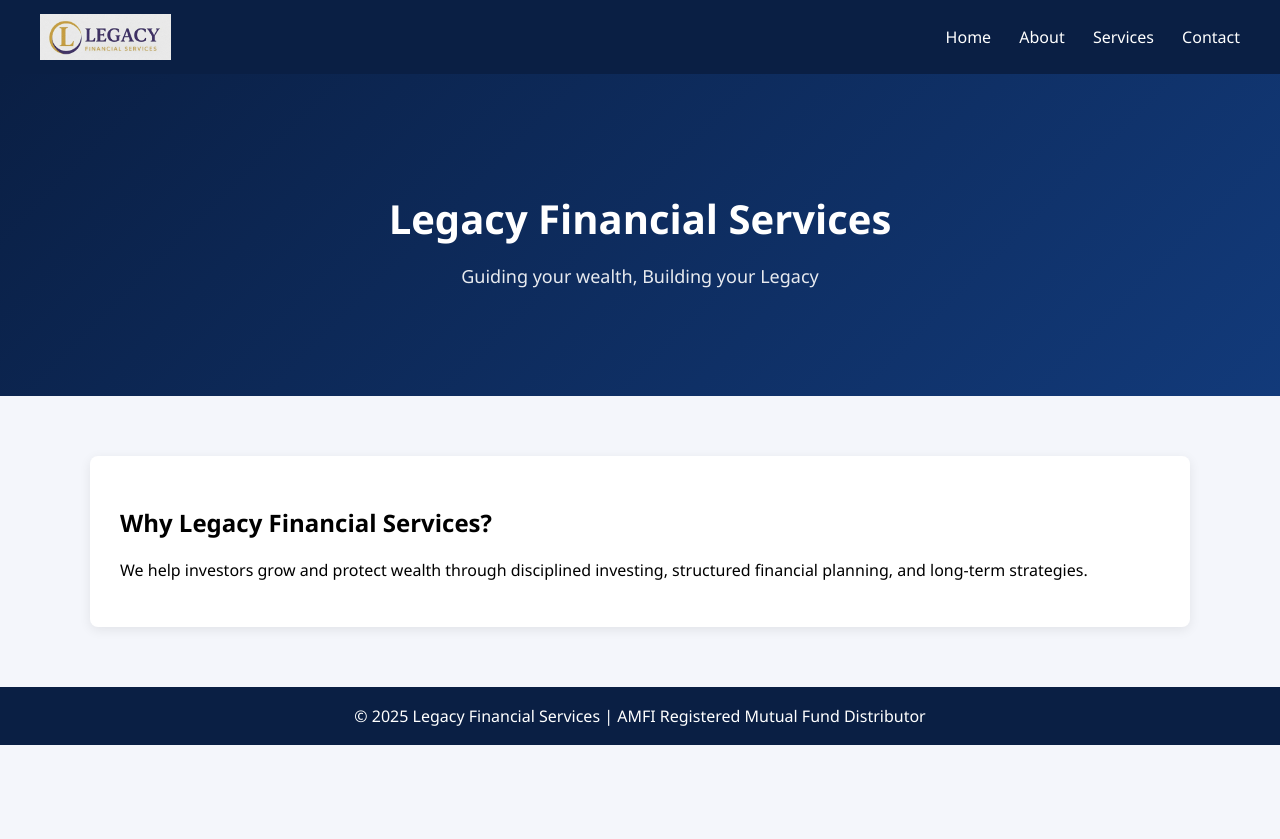
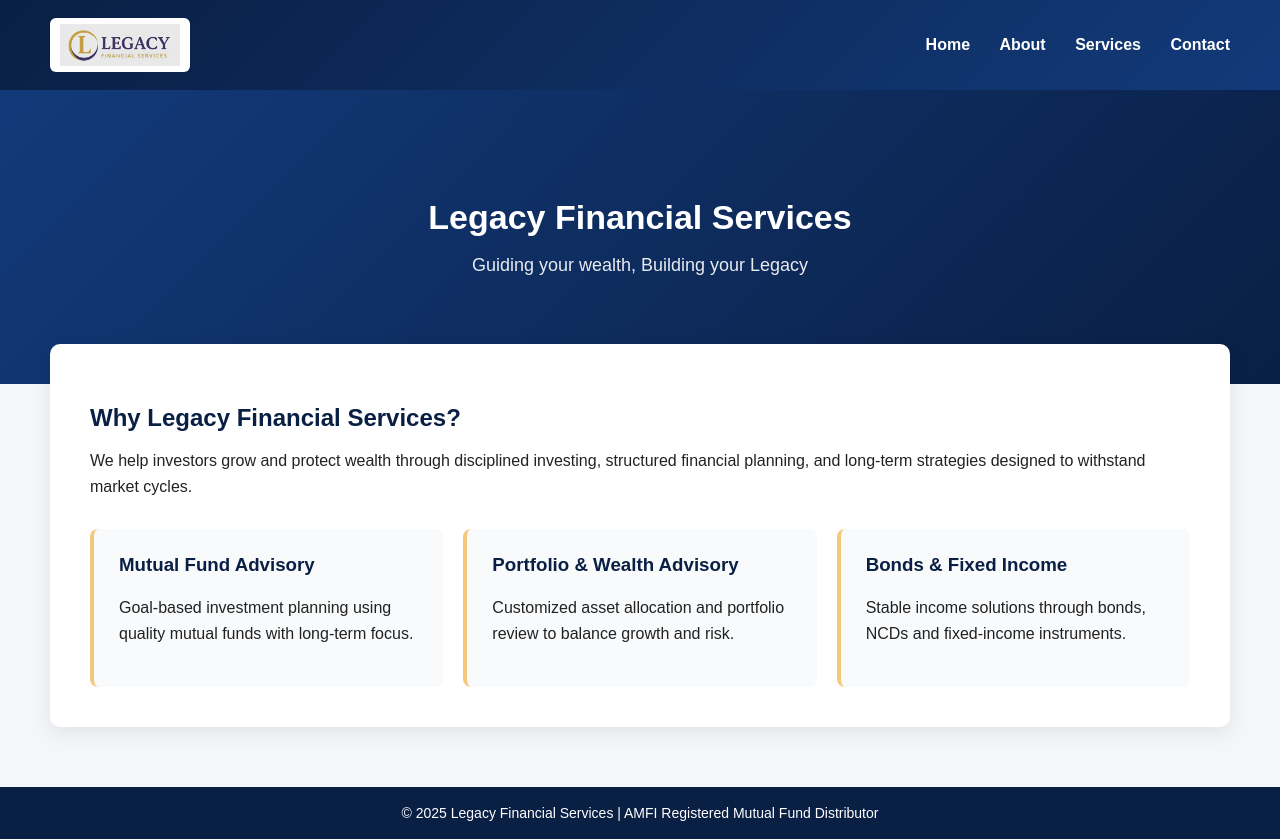
Before and after one commit to shahsoumya96/legacyfm, a plain HTML site: page index.html in a window 1280 px wide. Before the commit the page ends 800 px from the top, so only its background shows below. Drawn offline with Linux system fonts and the light colour scheme.

Commit message:
Update index.html

```diff
--- a/index.html
+++ b/index.html
@@ -2,50 +2,59 @@
 <html lang="en">
 <head>
 <meta charset="UTF-8">
+<meta name="viewport" content="width=device-width, initial-scale=1.0">
 <title>Legacy Financial Services</title>
-<meta name="viewport" content="width=device-width, initial-scale=1.0">
 
 <style>
 body {
   margin: 0;
-  font-family: Segoe UI, Arial, sans-serif;
-  background: #f4f6fb;
+  font-family: Arial, Helvetica, sans-serif;
+  background: #f4f6f9;
+  color: #222;
 }
 
 /* HEADER */
 header {
-  background: #0a1f44;
-  padding: 14px 40px;
+  background: linear-gradient(135deg, #0a1f44, #123a7a);
+  padding: 18px 50px;
   display: flex;
   justify-content: space-between;
   align-items: center;
 }
 
+header .logo {
+  display: flex;
+  align-items: center;
+}
+
 header img {
-  height: 46px;
+  height: 42px;
+  background: #ffffff;
+  padding: 6px 10px;
+  border-radius: 6px;
 }
 
 nav a {
   color: white;
   text-decoration: none;
-  margin-left: 24px;
-  font-weight: 500;
+  margin-left: 25px;
+  font-weight: 600;
 }
 
 nav a:hover {
-  color: #d4af37;
+  color: #f5c77a;
 }
 
 /* HERO */
 .hero {
-  background: linear-gradient(135deg, #0a1f44, #123a7a);
+  background: linear-gradient(135deg, #123a7a, #0a1f44);
   color: white;
   text-align: center;
-  padding: 90px 20px;
+  padding: 80px 20px 90px;
 }
 
 .hero h1 {
-  font-size: 40px;
+  font-size: 34px;
   margin-bottom: 10px;
 }
 
@@ -54,25 +63,52 @@ nav a:hover {
   opacity: 0.9;
 }
 
-/* CONTENT */
+/* SECTION */
 .section {
   max-width: 1100px;
-  margin: auto;
-  padding: 60px 20px;
+  margin: -40px auto 60px;
+  background: white;
+  padding: 40px;
+  border-radius: 10px;
+  box-shadow: 0 6px 20px rgba(0,0,0,0.08);
 }
 
-.card {
-  background: white;
-  padding: 30px;
-  border-radius: 8px;
-  box-shadow: 0 3px 12px rgba(0,0,0,0.08);
+.section h2 {
+  color: #0a1f44;
+  margin-bottom: 15px;
 }
 
+.section p {
+  line-height: 1.6;
+}
+
+/* SERVICES */
+.services {
+  display: grid;
+  grid-template-columns: repeat(auto-fit, minmax(250px, 1fr));
+  gap: 20px;
+  margin-top: 30px;
+}
+
+.service-box {
+  background: #f8fafc;
+  padding: 25px;
+  border-radius: 8px;
+  border-left: 4px solid #f5c77a;
+}
+
+.service-box h3 {
+  margin-top: 0;
+  color: #0a1f44;
+}
+
+/* FOOTER */
 footer {
   background: #0a1f44;
   color: white;
   text-align: center;
   padding: 18px;
+  font-size: 14px;
 }
 </style>
 </head>
@@ -80,7 +116,9 @@ footer {
 <body>
 
 <header>
+  <div class="logo">
     <img src="logo.png" alt="Legacy Financial Services">
+  </div>
   <nav>
     <a href="index.html">Home</a>
     <a href="about.html">About</a>
@@ -89,20 +127,36 @@ footer {
   </nav>
 </header>
 
-<div class="hero">
+<section class="hero">
   <h1>Legacy Financial Services</h1>
   <p>Guiding your wealth, Building your Legacy</p>
-</div>
+</section>
 
-<div class="section">
-  <div class="card">
+<section class="section">
   <h2>Why Legacy Financial Services?</h2>
   <p>
     We help investors grow and protect wealth through disciplined investing,
-      structured financial planning, and long-term strategies.
+    structured financial planning, and long-term strategies designed to
+    withstand market cycles.
   </p>
+
+  <div class="services">
+    <div class="service-box">
+      <h3>Mutual Fund Advisory</h3>
+      <p>Goal-based investment planning using quality mutual funds with long-term focus.</p>
+    </div>
+
+    <div class="service-box">
+      <h3>Portfolio & Wealth Advisory</h3>
+      <p>Customized asset allocation and portfolio review to balance growth and risk.</p>
+    </div>
+
+    <div class="service-box">
+      <h3>Bonds & Fixed Income</h3>
+      <p>Stable income solutions through bonds, NCDs and fixed-income instruments.</p>
     </div>
   </div>
+</section>
 
 <footer>
   © 2025 Legacy Financial Services | AMFI Registered Mutual Fund Distributor
```
Lines whose indentation alone changed are shown as unchanged.
